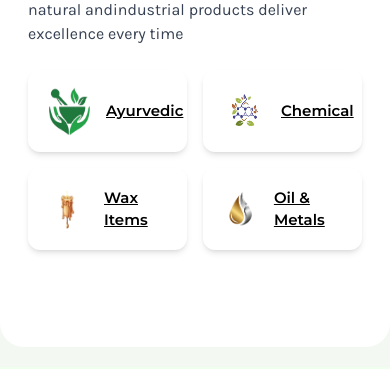
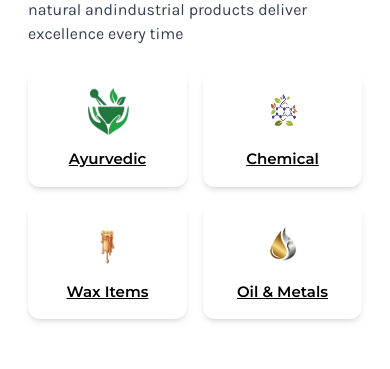
Before and after one commit to Takemitchy-101/RadhaRani_Exports, a React (Vite) app: page / in a window 390 px wide. Shown: the part 717-1086 px from the top of the page. Built offline with nearby package versions, Linux system fonts and the light colour scheme.

Commit message:
responsiveness update

```diff
--- a/src/App.css
+++ b/src/App.css
@@ -62,11 +62,15 @@ html {
   height: 100%;
   object-fit: cover;
   border-radius: 0.75rem;
-  /* rounded-xl = 12px */
   transition: transform 0.3s ease;
-  /* smooth transition on transform */
   transform: translateZ(0);
-  /* enable GPU acceleration for smoother transform */
+}
+
+/* On small screens: set height to auto */
+@media (max-width: 639px) {
+  .portfolio-image {
+    height: auto;
+  }
 }
 
 .portfolio-image:hover {
--- a/src/Pages/HomePage/productType.jsx
+++ b/src/Pages/HomePage/productType.jsx
@@ -63,24 +63,24 @@ const ProductType = () => {
                     <div
                       onClick={() => {
                         const id = `category-${item.id.replace(/\s+/g, '-').toLowerCase()}`;
-                        window.location.hash = id; // sets the URL hash
+                        window.location.hash = id;
                         const el = document.getElementById(id);
                         if (el) {
                           el.scrollIntoView({ behavior: 'smooth', block: 'start' });
                         }
                       }}
-                      className="flex items-center gap-3 bg-white p-4 rounded-xl shadow-md hover:shadow-xl hover:scale-105 transition-transform duration-300 cursor-pointer w-full"
+                      className="flex flex-col min-[400px]:flex-row items-center gap-3 bg-white p-4 rounded-xl shadow-md hover:shadow-xl hover:scale-105 transition-transform duration-300 cursor-pointer w-full"
                     >
                       <img
                         src={item.icon}
                         alt={item.label}
                         className="w-[50px] h-[50px] sm:w-[60px] sm:h-[60px]"
                       />
-                      <span className="text-[15px] sm:text-xs md:text-sm lg:text-base xl:text-lg 2xl:text-xl font-semibold underline headFont">
+                      <span className="text-[15px] sm:text-xs md:text-sm lg:text-base xl:text-lg 2xl:text-xl font-semibold underline headFont text-center min-[400px]:text-left">
                         {item.label}
                       </span>
+                    </div>
 
-                    </div>
                   </Col>
                 ))}
               </Row>
--- a/src/components/dataModel.jsx
+++ b/src/components/dataModel.jsx
@@ -62,7 +62,7 @@ import oil6 from '../assets/castorOil.png';
     { id: 9, Image: pd9, pdname: 'Flax Seeds', category: 'Ayurvedic' },
     { id: 10, Image: pd10, pdname: 'Guggal', category: 'Ayurvedic' },
     { id: 11, Image: pd11, pdname: 'Amla Dry', category: 'Ayurvedic' },
-    { id: 12, Image: pd4, pdname: 'Ashwagandha', category: 'Ayurvedic' },
+    // { id: 12, Image: pd4, pdname: 'Ashwagandha', category: 'Ayurvedic' },
 
 
     { id: 111, Image: wax1, pdname: ' Fully Refined Paraffin wax', category: 'Wax' },
```
